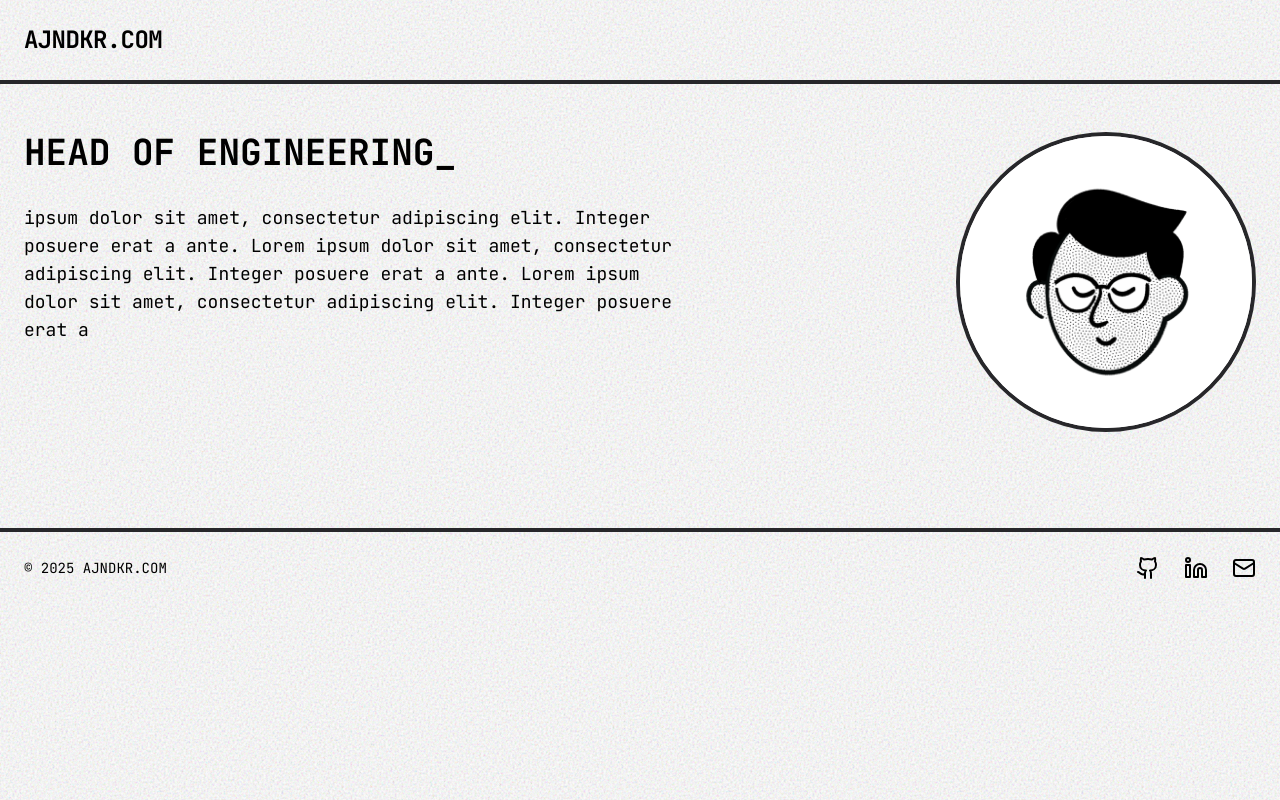
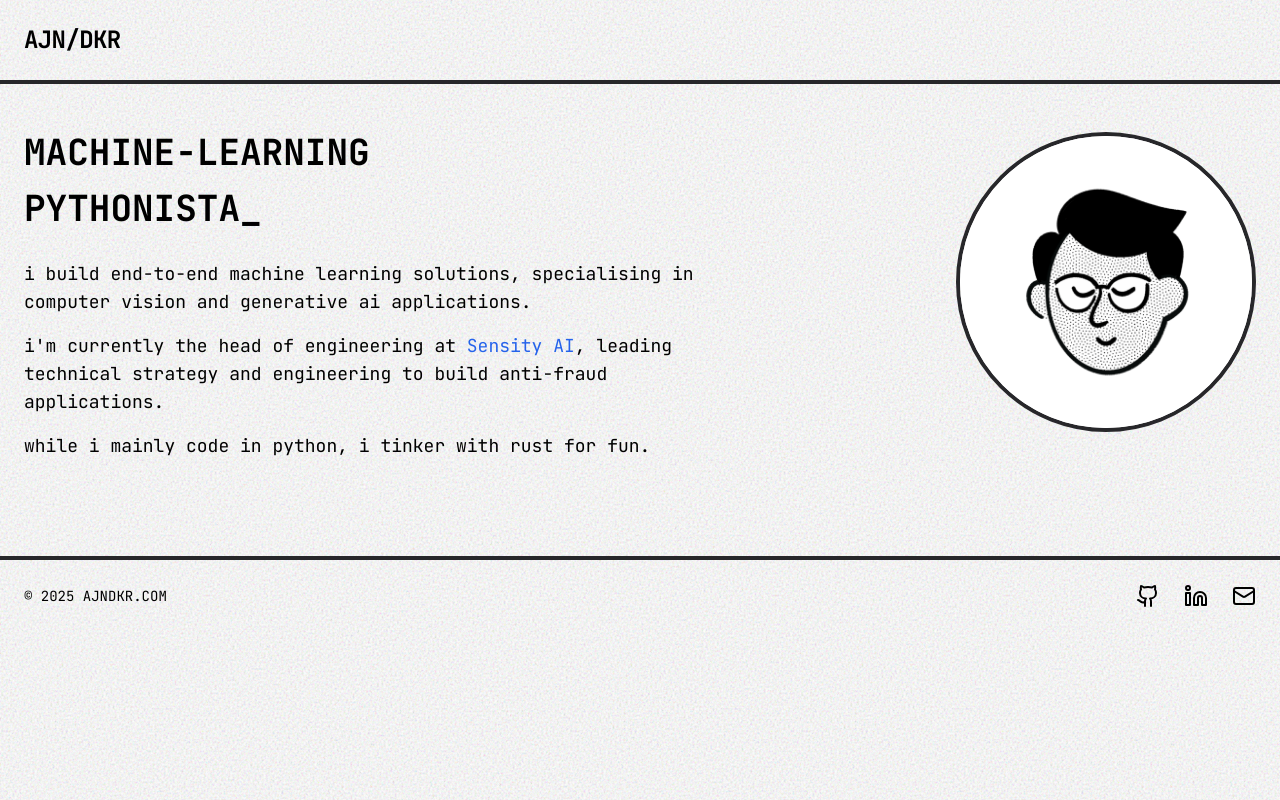
Before and after one commit to ajndkr/ajndkr.github.io, a React (Vite) app: page / in a window 1280 px wide. Built offline with nearby package versions, Linux system fonts and the light colour scheme.

Commit message:
⚡ update content

```diff
--- a/src/App.tsx
+++ b/src/App.tsx
@@ -1,5 +1,4 @@
-import React from "react";
-import { Github, Twitter, Linkedin, Mail } from "lucide-react";
+import { Github, Linkedin, Mail } from "lucide-react";
 
 function App() {
   return (
@@ -12,7 +11,7 @@ function App() {
         {/* header */}
         <header className="border-b-4 border-zinc-800 p-4 sm:p-6">
           <h1 className="text-xl sm:text-2xl font-bold tracking-tight">
-            AJNDKR.COM
+            AJN/DKR
           </h1>
         </header>
 
@@ -32,15 +31,32 @@ function App() {
             <div className="flex-1 space-y-6 md:space-y-8 text-center md:text-left">
               <div className="space-y-2 md:space-y-4">
                 <h2 className="text-3xl md:text-4xl font-bold">
-                  HEAD OF ENGINEERING_
+                  MACHINE-LEARNING
                 </h2>
+                <h2 className="text-3xl md:text-4xl font-bold">PYTHONISTA_</h2>
               </div>
 
               <p className="text-base md:text-lg leading-relaxed max-w-2xl mx-auto md:mx-0">
-                ipsum dolor sit amet, consectetur adipiscing elit. Integer
-                posuere erat a ante. Lorem ipsum dolor sit amet, consectetur
-                adipiscing elit. Integer posuere erat a ante. Lorem ipsum dolor
-                sit amet, consectetur adipiscing elit. Integer posuere erat a
+                <span className="block mb-4">
+                  i build end-to-end machine learning solutions, specialising in
+                  computer vision and generative ai applications.
+                </span>
+
+                <span className="block mb-4">
+                  i'm currently the head of engineering at{" "}
+                  <a
+                    href="https://sensity.ai"
+                    className="text-blue-600 hover:text-blue-800"
+                  >
+                    Sensity AI
+                  </a>
+                  , leading technical strategy and engineering to build
+                  anti-fraud applications.
+                </span>
+
+                <span className="block">
+                  while i mainly code in python, i tinker with rust for fun.
+                </span>
               </p>
             </div>
           </div>
```
